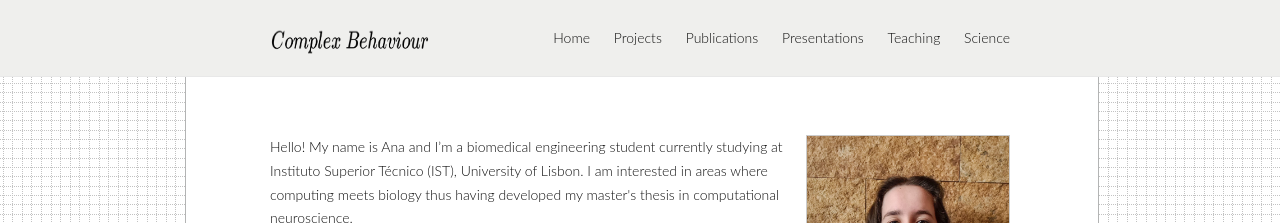
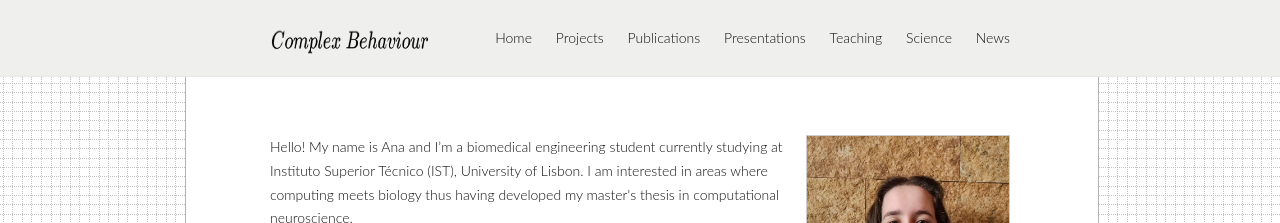
Before and after one commit to ZhanweiGao/zhanweigao.github.io, a Jekyll site: the page built from index.md, in a window 1280 px wide. Shown: the top 223 px of the page. Built offline with Jekyll 4.4.1, drawn with Linux system fonts in a browser that asks for light colours.

Commit message:
Update _config.yml

```diff
--- a/_config.yml
+++ b/_config.yml
@@ -23,6 +23,7 @@ header:
     - name: Presentations
     - name: Teaching
     - name: Science
+    - name: News
 
 footer:
   show_powered_by: false
```
